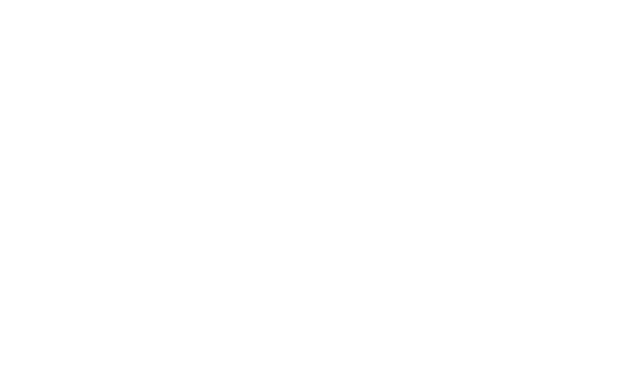
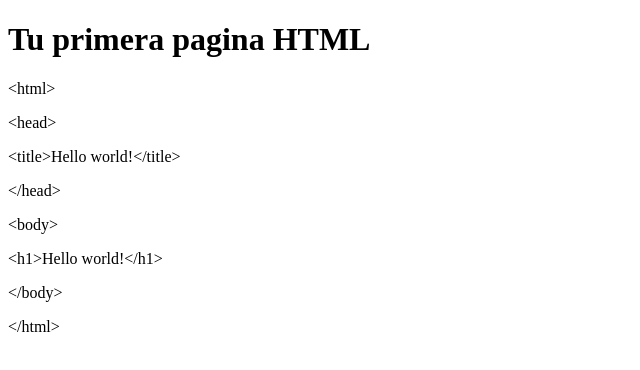
Before and after one commit to Santi-sh/LLMM, a plain HTML site: page Tema 1/Actividades/Ejercicio 4.html in a window 1280 px wide. Shown: the whole page, without its empty margins (0-640 px from the left). Drawn offline with Linux system fonts and the light colour scheme.

Commit message:
update actividades html

```diff
--- a/Tema 1/Actividades/Ejercicio 4.html
+++ b/Tema 1/Actividades/Ejercicio 4.html
@@ -1,2 +1,16 @@
 <!DOCTYPE html>
-<html
+<html>
+<head>
+    <h1>Tu primera pagina HTML</h1>
+</head>
+<body>
+    <p>&lt;html&gt;</p>
+    <p>&lt;head&gt;</p>
+    <p>&lt;title&gt;Hello world!&lt;/title&gt;</p>
+    <p>&lt;/head&gt;</p>
+    <p>&lt;body&gt;</p>
+    <p>&lt;h1&gt;Hello world!&lt;/h1&gt;</p>
+    <p>&lt;/body&gt;</p>
+    <p>&lt;/html&gt;</p>
+</body>
+</html>
```
Also changed, not shown: Tema 1/Actividades/Ejercicio 5.html (added, +11 -0 lines).
